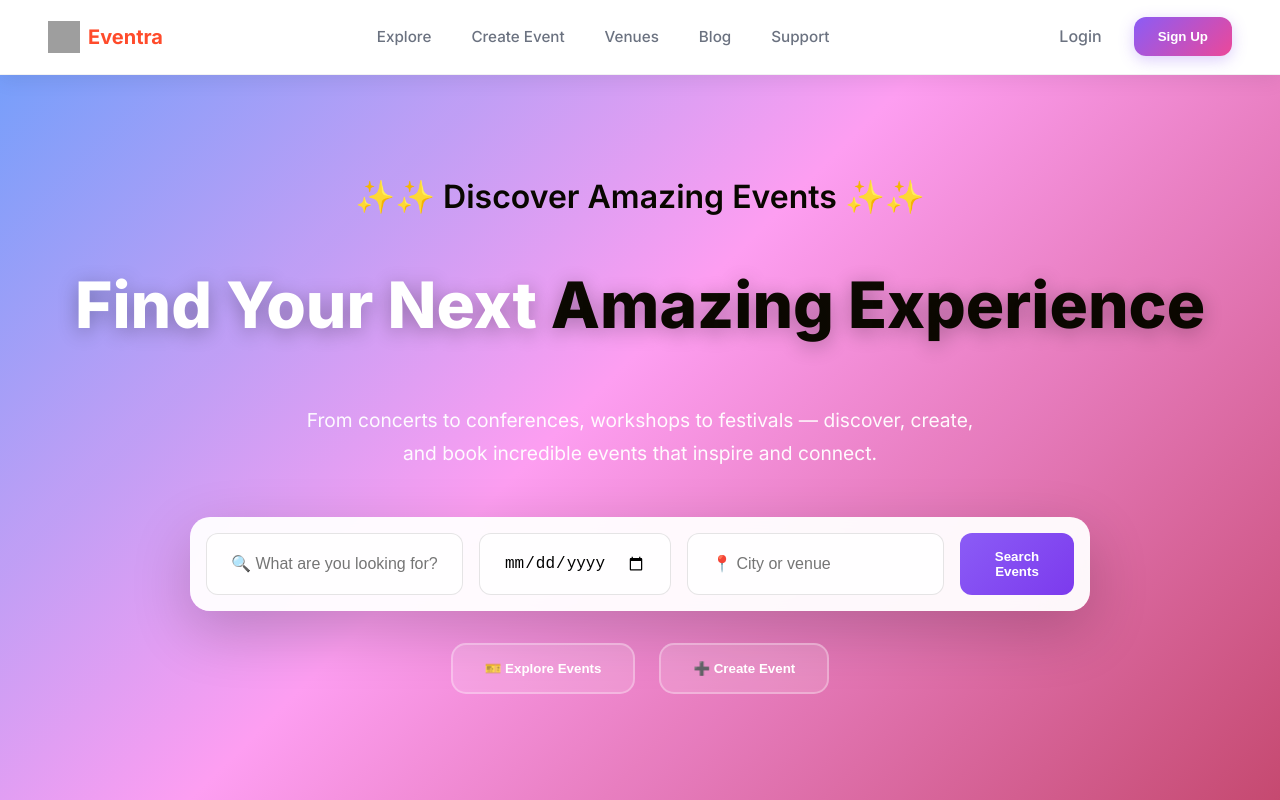
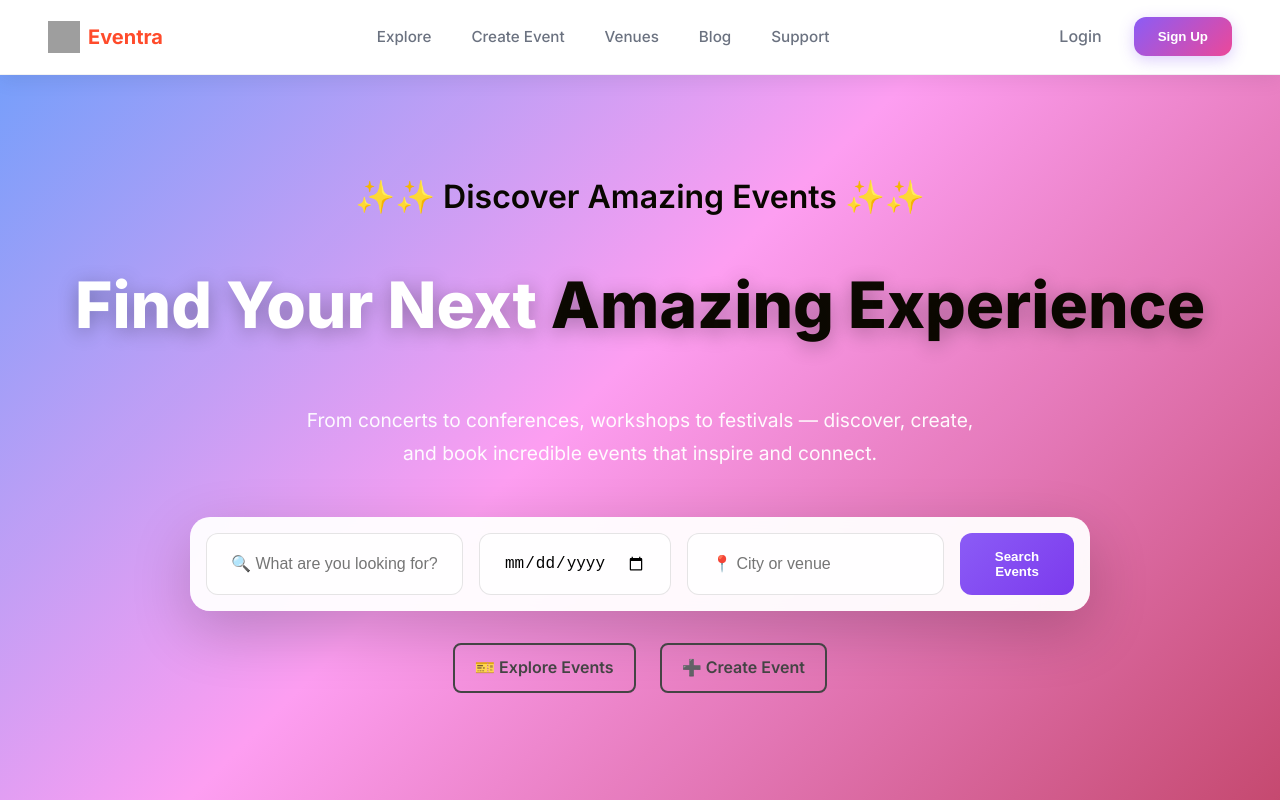
Before and after one commit to AshimaKamboj/Eventra_Project, a React (Create React App) app in the folder client/: page / in a window 1280 px wide. Shown: the top 800 px of the page. Built offline with nearby package versions, Linux system fonts and the light colour scheme; grey boxes are pictures that could not be loaded.

Commit message:
Edited footer

```diff
--- a/client/src/components/Footer.js
+++ b/client/src/components/Footer.js
@@ -47,8 +47,8 @@ function Footer() {
         <div className="footer-col">
           <h3>Support</h3>
           <p>📧 support@eventra.com</p>
-          <p>📞 +1 (555) 123-4567</p>
-          <p>📍 San Francisco, CA</p>
+          <p>📞 1234567890</p>
+          <p>📍 Chitkara University, Rajpura</p>
         </div>
 
         {/* Newsletter */}
--- a/client/src/components/Hero.js
+++ b/client/src/components/Hero.js
@@ -1,4 +1,5 @@
 import React from "react";
+import { Link } from "react-router-dom";
 import "./../style.css";
 
 function Hero() {
@@ -23,8 +24,8 @@ function Hero() {
 
       {/* Buttons below search */}
       <div className="hero-buttons">
-        <button className="btn-outline">🎫 Explore Events</button>
-        <button className="btn-outline">➕ Create Event</button>
+        <Link to="/explore" className="btn-outline">🎫 Explore Events</Link>
+        <Link to="/create-event" className="btn-outline">➕ Create Event</Link>
       </div>
     </section>
   );
--- a/client/src/style.css
+++ b/client/src/style.css
@@ -937,3 +937,23 @@ a[href="#"]:focus {
   font-weight: bold;
   color: #ff4b2b; /* brand color */
 }
+.hero-buttons a {
+  text-decoration: none;   /* remove underline */
+  display: inline-block;   /* behave like button */
+}
+
+.hero-buttons .btn-outline {
+  border: 2px solid #444;
+  padding: 10px 20px;
+  border-radius: 8px;
+  background: transparent;
+  color: #444;
+  font-weight: 600;
+  cursor: pointer;
+  transition: 0.3s ease-in-out;
+}
+
+.hero-buttons .btn-outline:hover {
+  background: #444;
+  color: #fff;
+}
```
